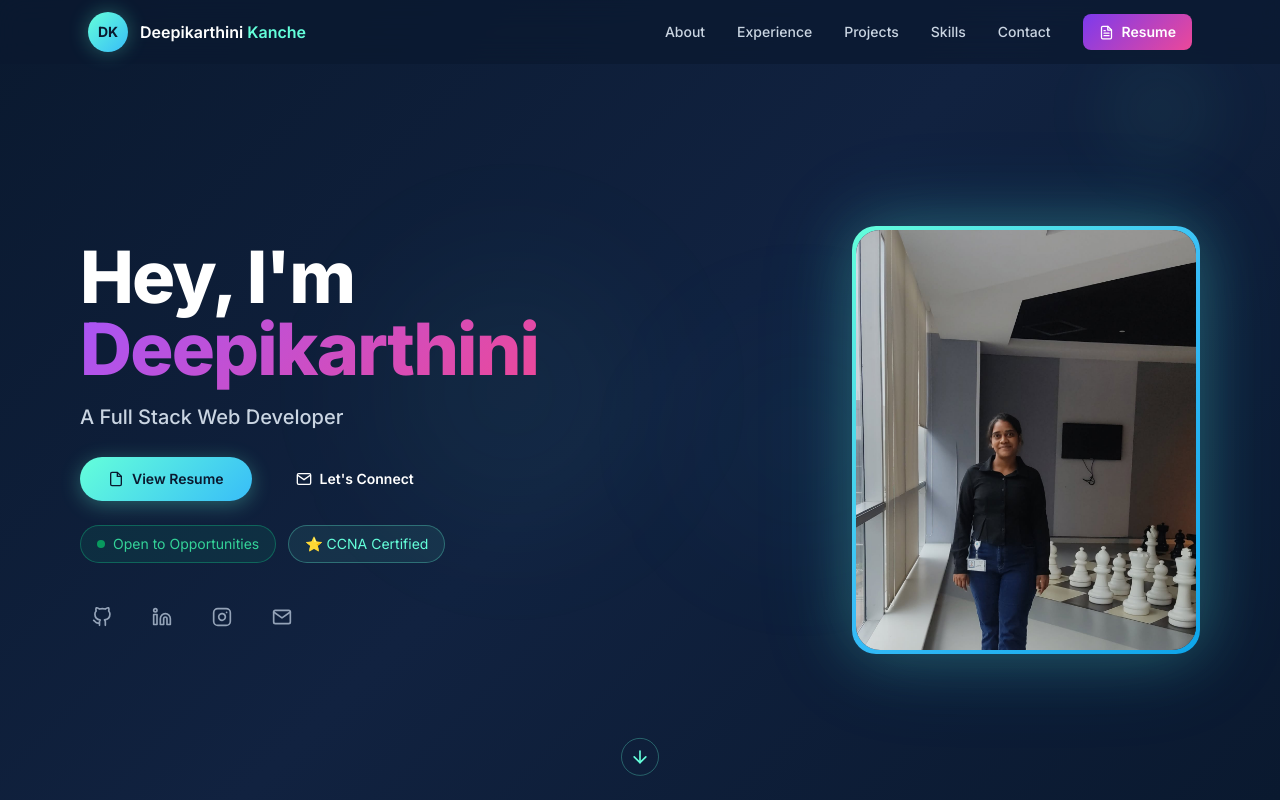
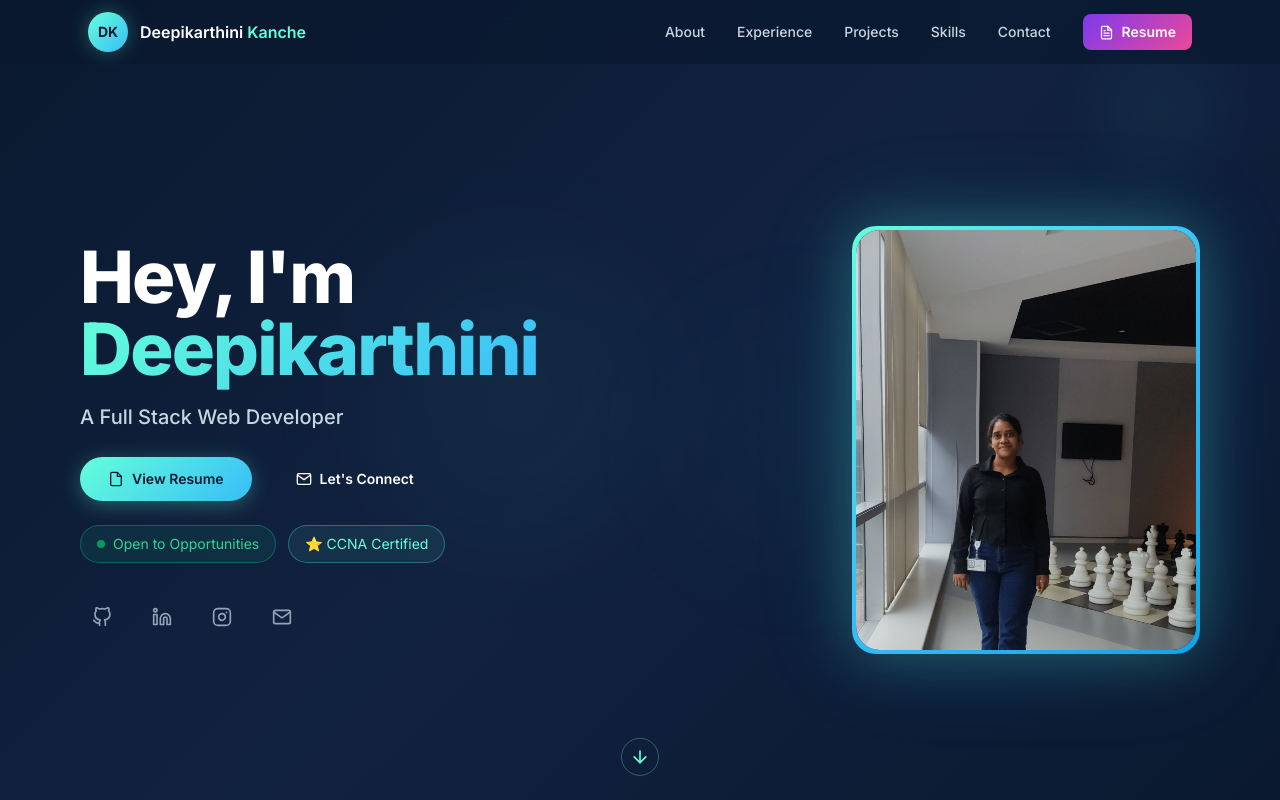
Before and after one commit to deepikarthinikanche/-deepikarthini-portfolio, a React (Vite) app: page / in a window 1280 px wide. Shown: the top 800 px of the page. Built offline with nearby package versions, Linux system fonts and the light colour scheme.

Commit message:
Fix gradient-text color to cyan/teal

```diff
--- a/src/index.css
+++ b/src/index.css
@@ -36,7 +36,7 @@
   }
 
   .gradient-text {
-    background: linear-gradient(135deg, #a855f7 0%, #ec4899 100%);
+    background: linear-gradient(135deg, #64ffda 0%, #38bdf8 100%);
     -webkit-background-clip: text;
     -webkit-text-fill-color: transparent;
     background-clip: text;
```
